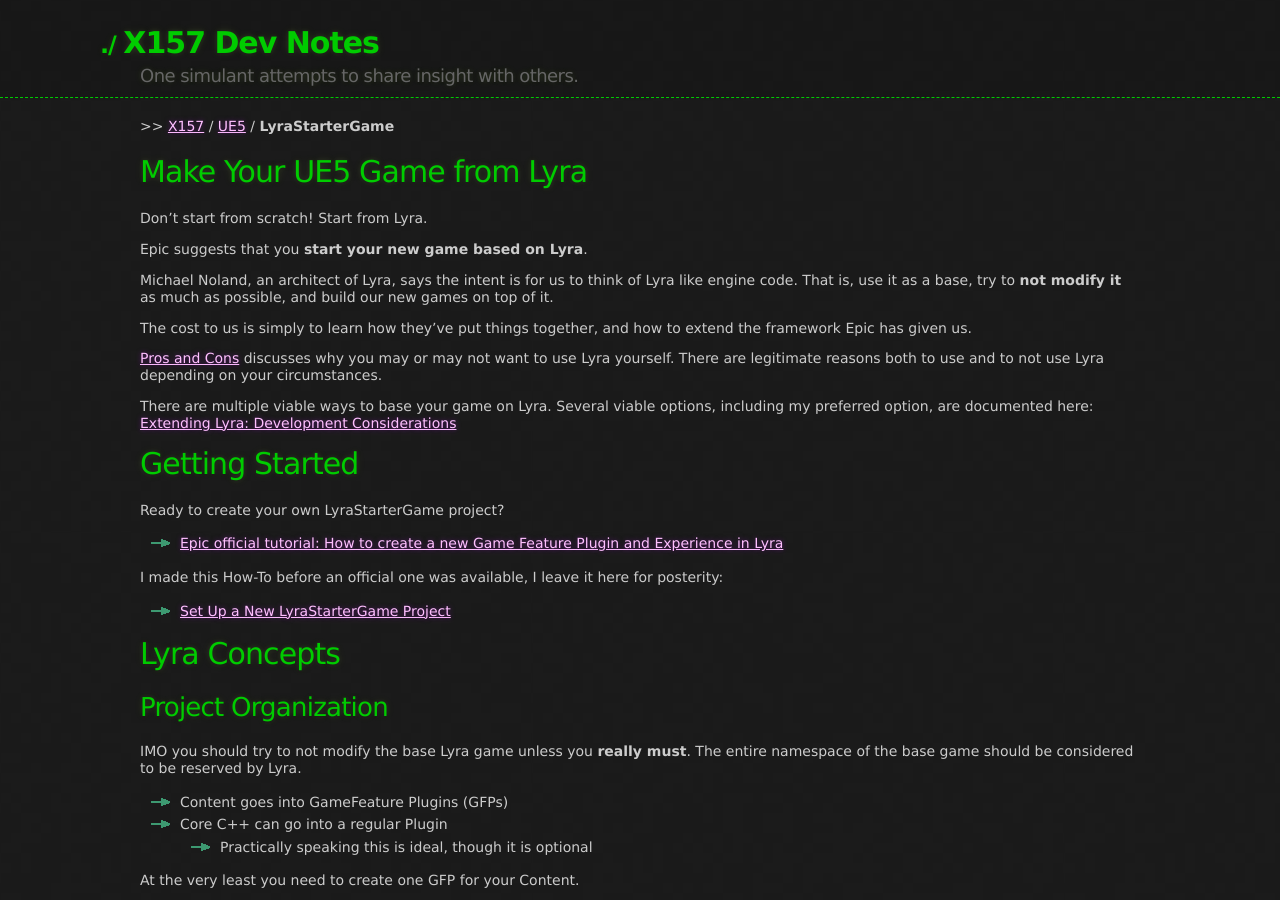
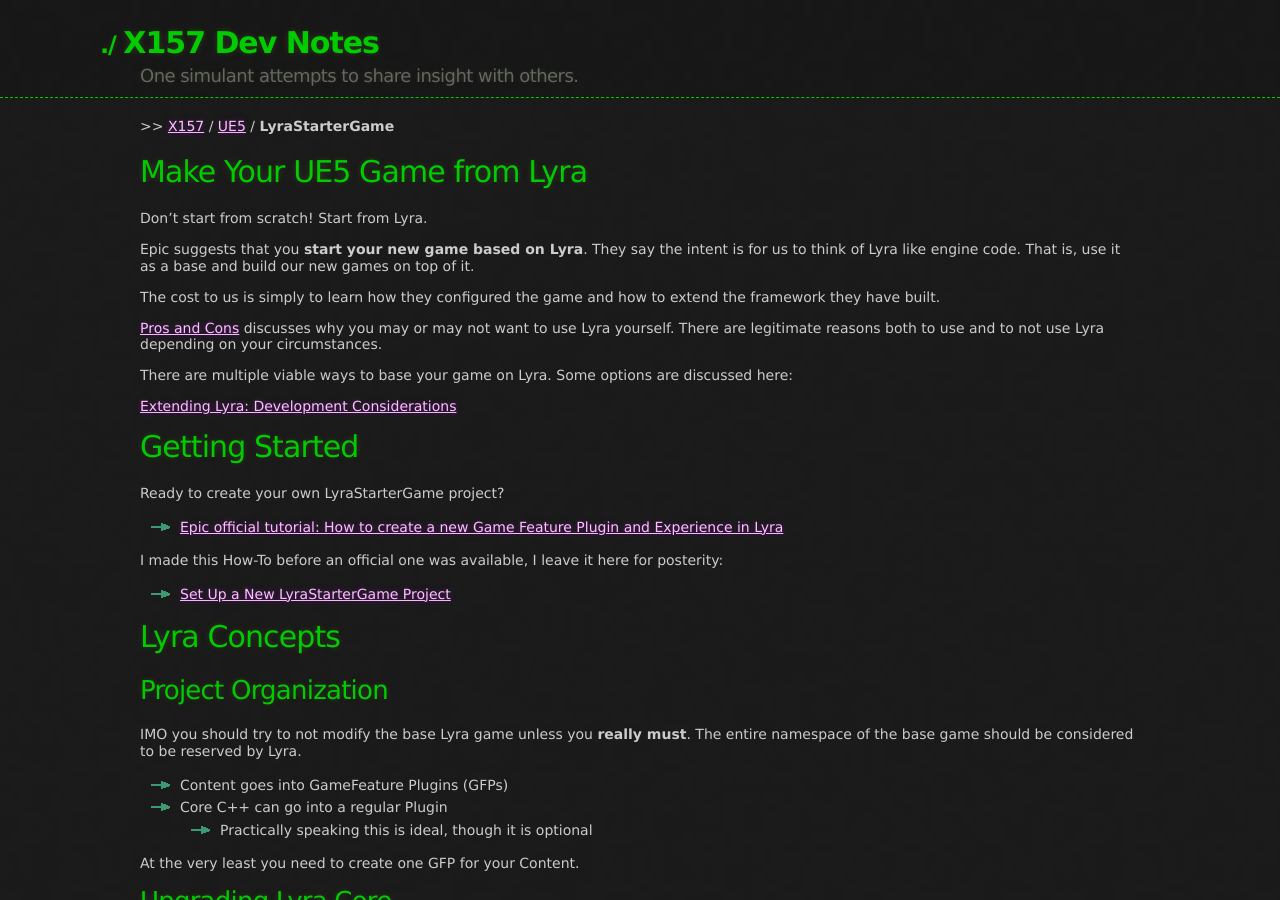
Before and after one commit to x157/x157.github.io, a Jekyll site: the page built from UE5/LyraStarterGame/index.md, in a window 1280 px wide and 900 px high. Built offline with Jekyll 4.4.1, drawn with Linux system fonts in a browser that asks for light colours.

Commit message:
Shorten intro

```diff
--- a/UE5/LyraStarterGame/index.md
+++ b/UE5/LyraStarterGame/index.md
@@ -11,18 +11,18 @@
 Don't start from scratch!  Start from Lyra.
 
 Epic suggests that you **start your new game based on Lyra**.
+They say the intent is for us to think of Lyra like engine code.
+That is, use it as a base and build our new games on top of it.
 
-Michael Noland, an architect of Lyra, says the intent is for us to think of Lyra like engine code.
-That is, use it as a base, try to **not modify it** as much as possible, and build our new games on top of it.
-
-The cost to us is simply to learn how they've put things together, and how to extend the framework
-Epic has given us.
+The cost to us is simply to learn how they configured the game
+and how to extend the framework they have built.
 
 [Pros and Cons](./Pros-and-Cons) discusses why you may or may not want to use Lyra yourself.
 There are legitimate reasons both to use and to not use Lyra depending on your circumstances.
 
-There are multiple viable ways to base your game on Lyra.  Several viable options,
-including my preferred option, are documented here:
+There are multiple viable ways to base your game on Lyra.
+Some options are discussed here:
+
 [Extending Lyra: Development Considerations](./Development-Considerations)
 
 
```
